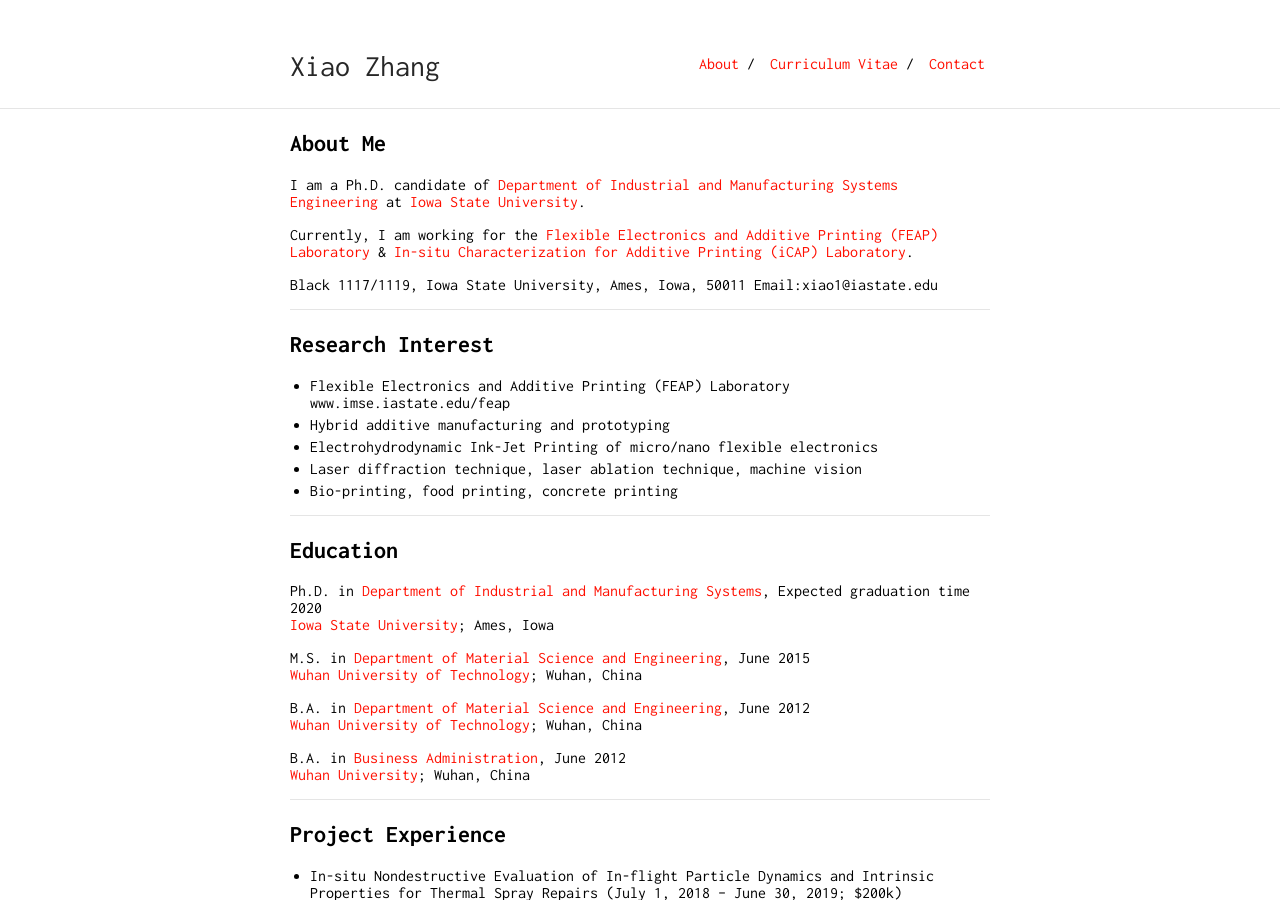
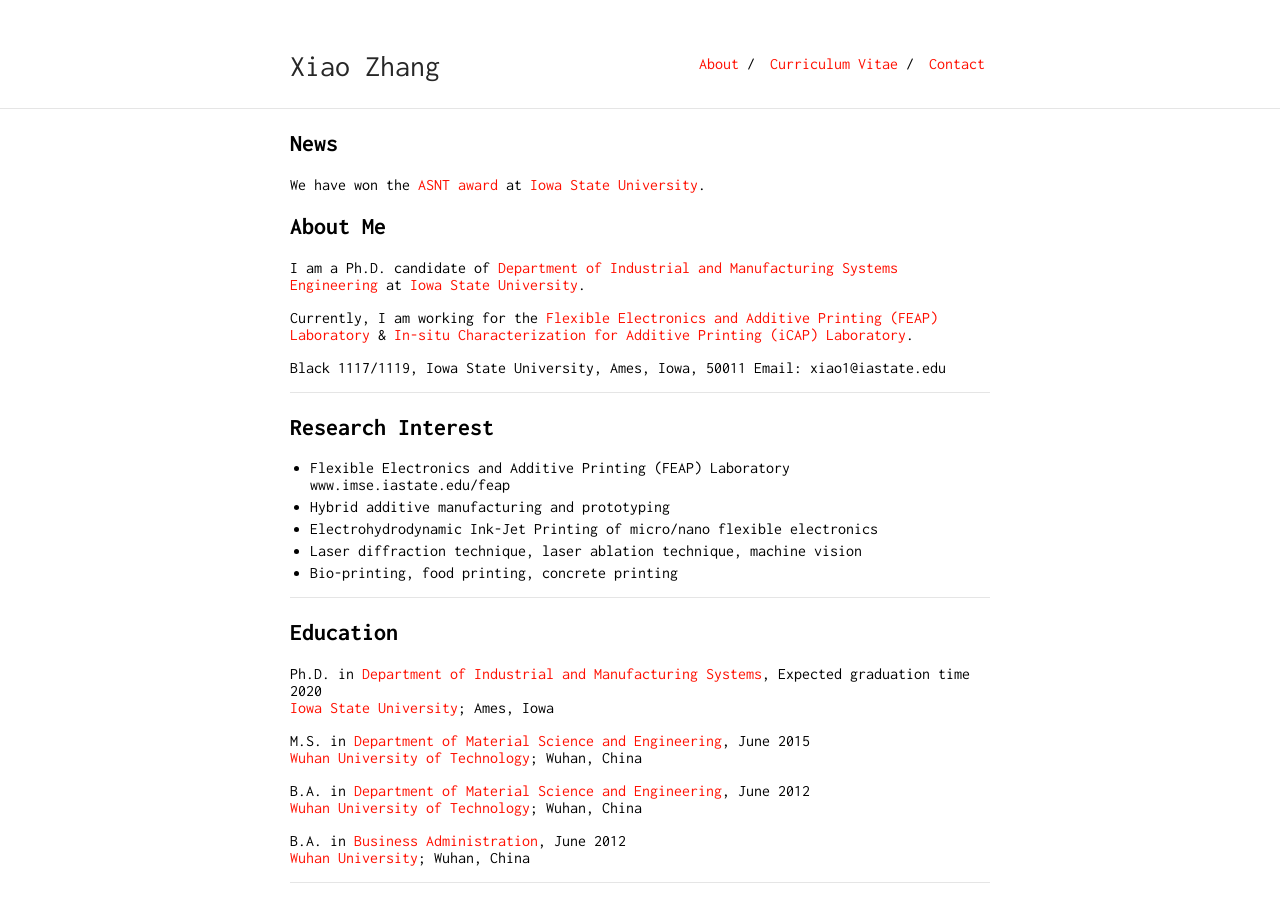
Before and after one commit to zhangxiao2018/zhangxiao2018.github.io, a Jekyll site: the page built from index.md, in a window 1280 px wide and 900 px high. Built offline with Jekyll 4.4.1, drawn with Linux system fonts in a browser that asks for light colours; our own code applies the rules of GitHub Pages for plain Markdown files.

Commit message:
Update index.md

```diff
--- a/index.md
+++ b/index.md
@@ -1,6 +1,11 @@
 ---
 layout: default
 ---
+
+## News
+
+We have won the [ASNT award](https://news.engineering.iastate.edu/2020/11/05/research-in-nondestructive-evaluation-thermal-imaging-leads-to-a-national-award-for-cyclone-engineers/) at [Iowa State University](https://www.iastate.edu/).
+
 
 ## About Me
 
@@ -8,7 +13,7 @@
 
 Currently, I am working for the [Flexible Electronics and Additive Printing (FEAP) Laboratory](https://www.imse.iastate.edu/feap/) & [In-situ Characterization for Additive Printing (iCAP) Laboratory](https://www.imse.iastate.edu/feap/).
 
-Black 1117/1119, Iowa State University, Ames, Iowa, 50011          Email:xiao1@iastate.edu
+Black 1117/1119, Iowa State University, Ames, Iowa, 50011          Email: xiao1@iastate.edu
 - - -
 
 ## Research Interest
```
